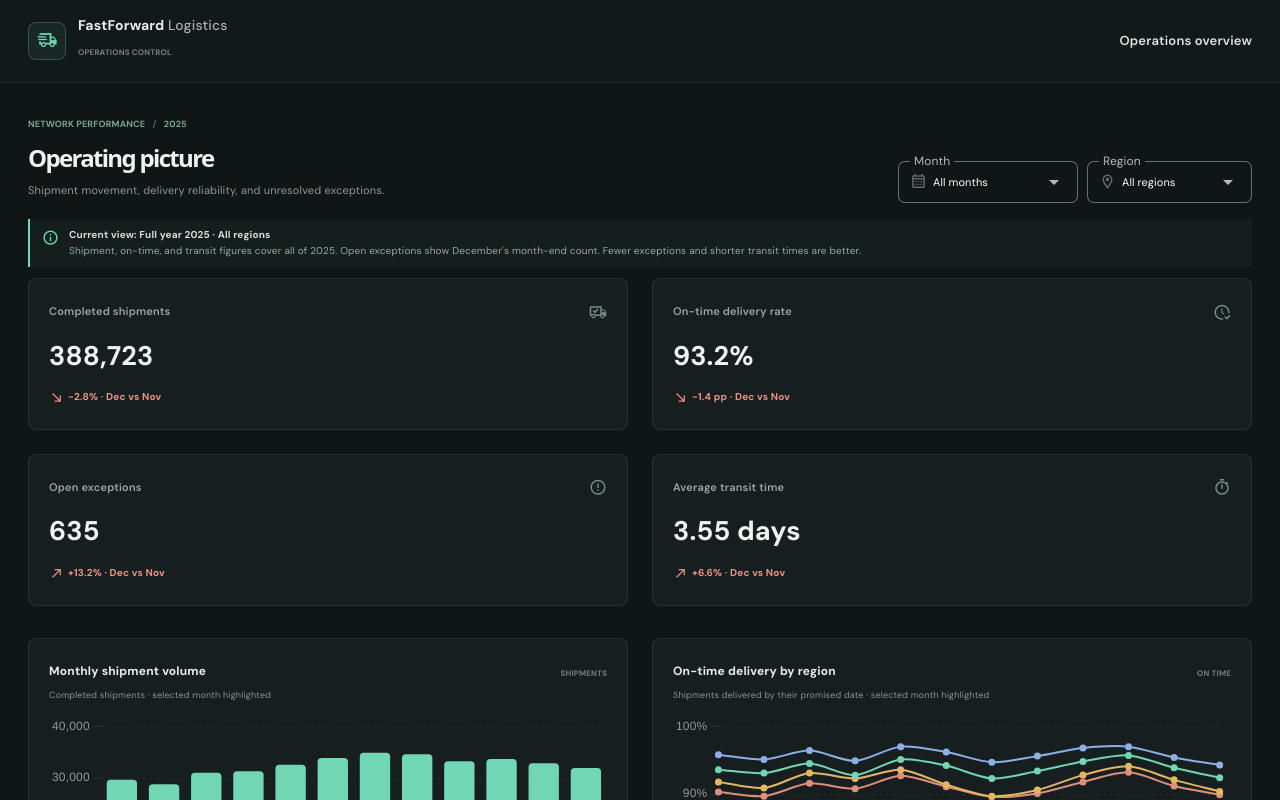
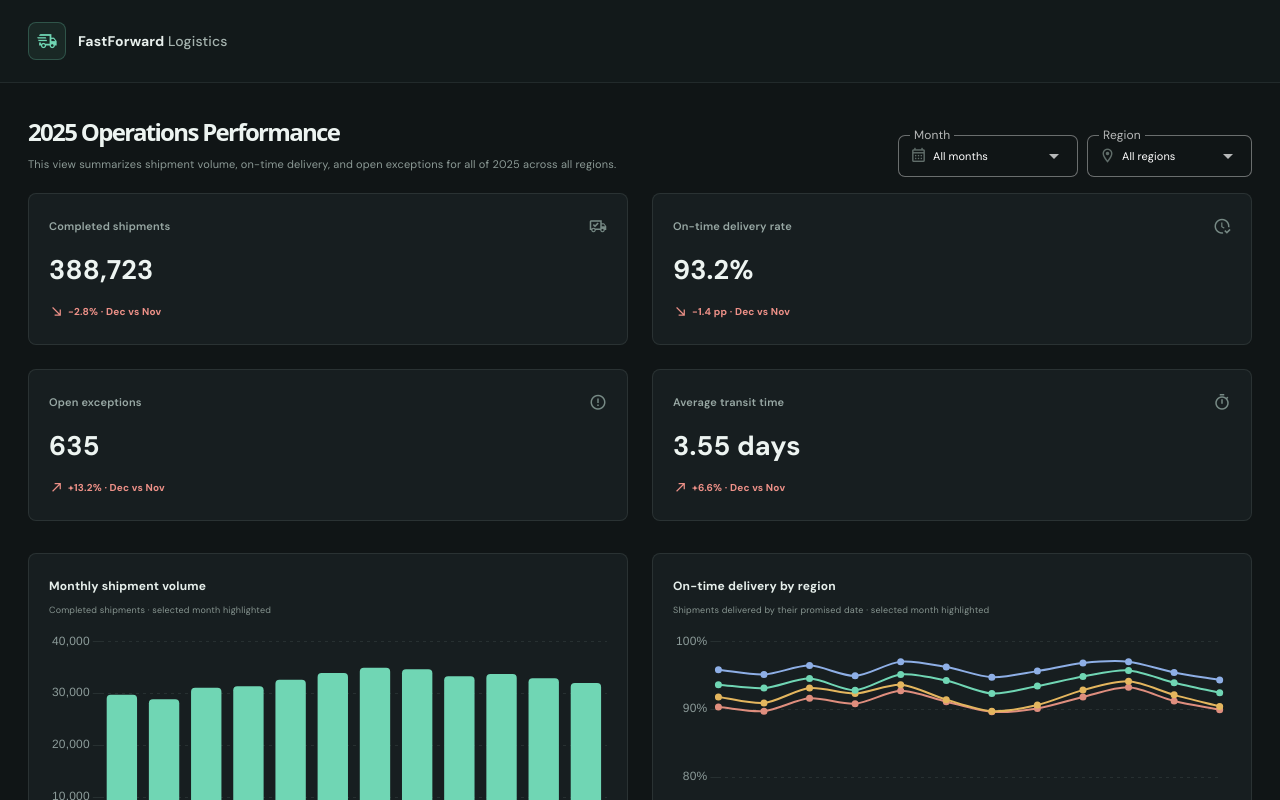
Before and after one commit to andy-fitts-slalom/fast-forward, a Vue app: page / in a window 1280 px wide. Shown: the top 800 px of the page. Built offline with nearby package versions, Linux system fonts and the light colour scheme.

Commit message:
feat: enhance overview description and update dashboard headings for clarity

```diff
--- a/src/views/OperationsDashboard.vue
+++ b/src/views/OperationsDashboard.vue
@@ -97,11 +97,14 @@ const comparison = computed(() => {
   return { label: `${shortMonth(currentMonth)} vs ${shortMonth(previousMonth)}`, values: { current, previous } }
 })
 
-const scopeLabel = computed(() => {
+const overviewDescription = computed(() => {
   const month = selectedMonth.value === 'all'
-    ? 'Full year 2025'
-    : monthOptions.find((option) => option.value === selectedMonth.value)?.title ?? 'Selected month'
-  return `${month} · ${selectedRegion.value}`
+    ? 'all of 2025'
+    : monthOptions.find((option) => option.value === selectedMonth.value)?.title ?? 'the selected month'
+  const region = selectedRegion.value === 'All regions'
+    ? 'across all regions'
+    : `in the ${selectedRegion.value} region`
+  return `This view summarizes shipment volume, on-time delivery, and open exceptions for ${month} ${region}.`
 })
 
 function valueForMetric(values: ReturnType<typeof aggregate>, key: MetricKey): number | null {
@@ -270,10 +273,8 @@ const exceptionOptions: ChartOptions<'line'> = {
         <div class="brand-mark"><v-icon icon="mdi-truck-fast-outline" aria-hidden="true" /></div>
         <div class="brand-copy">
           <div class="brand-name">FastForward <span>Logistics</span></div>
-          <div class="brand-subtitle">OPERATIONS CONTROL</div>
         </div>
       </div>
-      <div class="app-bar-title">Operations overview</div>
     </div>
   </v-app-bar>
 
@@ -281,9 +282,8 @@ const exceptionOptions: ChartOptions<'line'> = {
     <v-container class="dashboard-container" fluid>
       <div class="overview-heading">
         <div>
-          <div class="eyebrow">NETWORK PERFORMANCE <span> / </span> 2025</div>
-          <h1>Operating picture</h1>
-          <p>Shipment movement, delivery reliability, and unresolved exceptions.</p>
+          <h1>2025 Operations Performance</h1>
+          <p>{{ overviewDescription }}</p>
         </div>
         <div class="dashboard-filters" aria-label="Dashboard filters">
           <v-select
@@ -313,19 +313,6 @@ const exceptionOptions: ChartOptions<'line'> = {
         </div>
       </div>
 
-      <div class="scope-note">
-        <v-icon class="scope-icon" icon="mdi-information-outline" size="17" aria-hidden="true" />
-        <div class="scope-copy">
-          <div class="scope-title">Current view: {{ scopeLabel }}</div>
-          <p v-if="selectedMonth === 'all'" class="scope-description">
-            Shipment, on-time, and transit figures cover all of 2025. Open exceptions show December's month-end count. Fewer exceptions and shorter transit times are better.
-          </p>
-          <p v-else class="scope-description">
-            Metrics match the selected month and region. Open exceptions are unresolved issues at month-end; fewer exceptions and shorter transit times are better.
-          </p>
-        </div>
-      </div>
-
       <v-row class="metric-row">
         <v-col v-for="metric in metricCards" :key="metric.key" cols="12" sm="6" xl="3">
           <MetricCard
@@ -352,7 +339,6 @@ const exceptionOptions: ChartOptions<'line'> = {
                   <div class="chart-title">Monthly shipment volume</div>
                   <div class="chart-subtitle">Completed shipments · selected month highlighted</div>
                 </div>
-                <span class="chart-unit">SHIPMENTS</span>
               </div>
               <div class="chart-canvas primary-chart">
                 <Bar :data="shipmentChartData" :options="shipmentOptions" aria-label="Monthly completed shipment volume bar chart" />
@@ -366,7 +352,6 @@ const exceptionOptions: ChartOptions<'line'> = {
                   <div class="chart-title">On-time delivery by region</div>
                   <div class="chart-subtitle">Shipments delivered by their promised date · selected month highlighted</div>
                 </div>
-                <span class="chart-unit">ON TIME</span>
               </div>
               <div class="chart-canvas primary-chart">
                 <Line :data="onTimeChartData" :options="onTimeOptions" aria-label="Monthly on-time delivery rate by region line chart" />
@@ -383,7 +368,6 @@ const exceptionOptions: ChartOptions<'line'> = {
                   <div class="chart-title">Open delivery exceptions</div>
                   <div class="chart-subtitle">Unresolved delays, damage, or documentation issues at month end · selected month highlighted</div>
                 </div>
-                <span class="chart-unit">MONTH-END SNAPSHOT</span>
               </div>
               <div class="chart-canvas exception-chart">
                 <Line :data="exceptionChartData" :options="exceptionOptions" aria-label="Month-end open shipment exceptions area chart" />
@@ -408,30 +392,20 @@ const exceptionOptions: ChartOptions<'line'> = {
 .brand-mark :deep(.v-icon) { font-size: 21px; }
 .brand-name { color: #e8f0ed; font-size: 14px; font-weight: 700; line-height: 1.2; }
 .brand-name span { color: #a5b3af; font-weight: 450; }
-.brand-subtitle { margin-top: 5px; color: #74827f; font-size: 8px; font-weight: 700; }
-.app-bar-title { margin-left: auto; color: #dce5e1; font-size: 13px; font-weight: 600; }
 .dashboard-container { max-width: 1536px; padding: 29px 28px 22px; }
 .overview-heading { display: flex; align-items: flex-end; justify-content: space-between; gap: 20px; margin-bottom: 16px; }
-.eyebrow { color: #78a594; font-size: 9px; font-weight: 700; }
-.eyebrow span { margin: 0 5px; color: #556460; }
 .overview-heading h1 { margin: 7px 0 4px; color: #edf4f1; font-size: 24px; font-weight: 650; line-height: 1.2; }
 .overview-heading p { color: #8c9a96; font-size: 11px; }
 .dashboard-filters { display: grid; grid-template-columns: 180px 165px; gap: 9px; flex: 0 0 auto; }
 .main-filter :deep(.v-field) { min-height: 42px; border-radius: 7px; }
 .main-filter :deep(.v-field__input) { min-height: 42px; padding-top: 7px; padding-bottom: 7px; font-size: 11px; }
 .main-filter :deep(.v-field__prepend-inner .v-icon) { color: #83938e; font-size: 17px; }
-.scope-note { display: flex; align-items: flex-start; gap: 10px; min-height: 48px; margin-bottom: 11px; padding: 9px 12px; border-left: 2px solid #70d6b4; background: rgba(112, 214, 180, .045); }
-.scope-icon { flex: 0 0 auto; margin-top: 1px; color: #70d6b4; }
-.scope-copy { min-width: 0; }
-.scope-title { color: #d5dfda; font-size: 10px; font-weight: 650; line-height: 1.3; }
-.scope-description { margin-top: 3px; color: #9aa8a3; font-size: 10px; line-height: 1.45; }
 .metric-row { margin-bottom: 8px; }
 .chart-row { margin-top: 0; }
 .chart-card { height: 100%; min-height: 330px; padding: 19px 20px 15px; border: 1px solid rgba(176, 199, 191, .12); border-radius: 8px; background: #171e20; }
 .chart-heading { display: flex; align-items: flex-start; justify-content: space-between; gap: 12px; }
 .chart-title { color: #e6efeb; font-size: 12px; font-weight: 650; }
 .chart-subtitle { margin-top: 5px; color: #879590; font-size: 9px; line-height: 1.45; }
-.chart-unit { padding-top: 2px; color: #71817d; font-size: 8px; font-weight: 700; white-space: nowrap; }
 .chart-canvas { position: relative; width: 100%; margin-top: 14px; }
 .primary-chart { height: 244px; }
 .exceptions-card { min-height: 302px; }
@@ -449,12 +423,10 @@ const exceptionOptions: ChartOptions<'line'> = {
 @media (max-width: 600px) {
   .app-bar-content { width: calc(100% - 28px); }
   .brand-name { font-size: 13px; }
-  .app-bar-title { font-size: 11px; }
   .dashboard-container { padding: 22px 12px 18px; }
   .overview-heading { gap: 12px; }
   .overview-heading h1 { font-size: 21px; }
   .main-filter :deep(.v-field__input) { font-size: 10px; }
-  .scope-note { padding: 9px 10px; }
   .metric-row { margin-bottom: 5px; }
   .chart-card { min-height: 294px; padding: 16px 14px 13px; }
   .primary-chart { height: 212px; }
```
